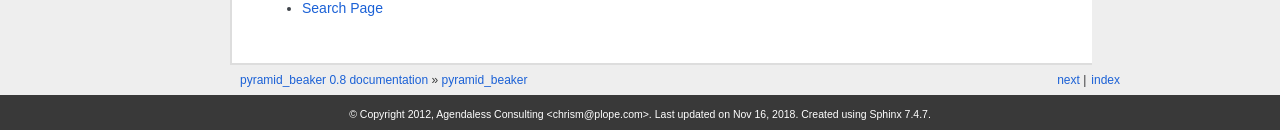
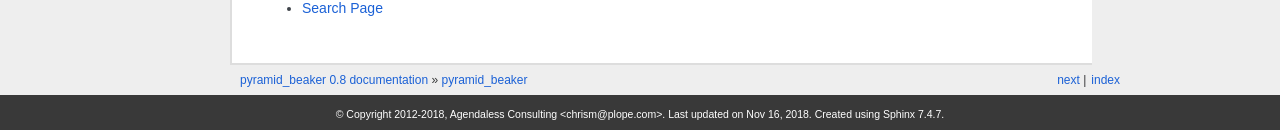
Before and after one commit to Pylons/pyramid_beaker, a Sphinx documentation site: the page built from docs/index.rst, in a window 1280 px wide and 900 px high, scrolled down 2575 px. Shown: the part 767-897 px from the top of the window. Built offline with Sphinx 7.4.7, drawn with Linux system fonts in a browser that asks for light colours; some web fonts are replaced; some of the changed lines change nothing that is shown.

Commit message:
Use dynamic date, remove unused imports

```diff
--- a/docs/conf.py
+++ b/docs/conf.py
@@ -17,8 +17,7 @@
 # make it absolute, like shown here.
 #sys.path.append(os.path.abspath('some/directory'))
 
-import sys
-import os
+import datetime
 import pylons_sphinx_themes
 
 # Add and use Pylons theme
@@ -43,7 +42,8 @@ master_doc = 'index'
 
 # General substitutions.
 project = 'pyramid_beaker'
-copyright = '2012, Agendaless Consulting <chrism@plope.com>'
+thisyear = datetime.datetime.now().year
+copyright = '2012-%s, Agendaless Consulting <chrism@plope.com>' % thisyear
 
 # The default replacements for |version| and |release|, also used in various
 # other places throughout the built documents.
```
